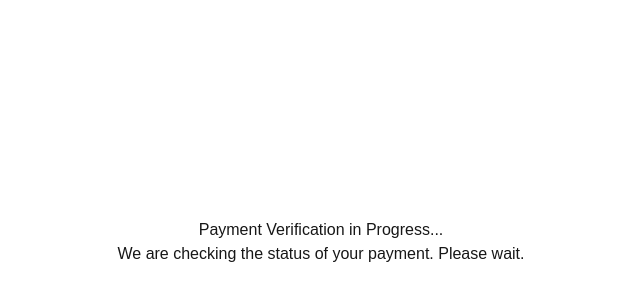
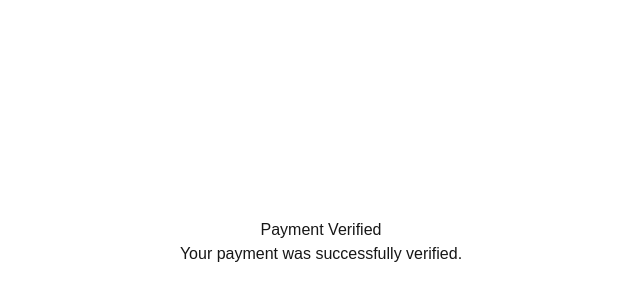
Before and after one commit to rmymartinet/Killian_shop, a Next.js app: page /cancel in a window 1280 px wide. Shown: the part 78-378 px from the top of the page, without its empty margins (319-959 px from the left). Built offline with nearby package versions, Linux system fonts and the light colour scheme.

Commit message:
Add Cancel Page

```diff
--- a/src/app/cancel/page.tsx
+++ b/src/app/cancel/page.tsx
@@ -6,7 +6,7 @@ import { BiErrorCircle } from "react-icons/bi";
 
 const PaymentFailed = () => {
   const [sessionId, setSessionId] = useState<string | null>(null);
-  const [paymentFailed, setPaymentFailed] = useState<boolean | null>(null);
+  const [paymentFailed, setPaymentFailed] = useState<boolean>(false);
   const [error, setError] = useState<string | null>(null);
   const router = useRouter();
 
```
